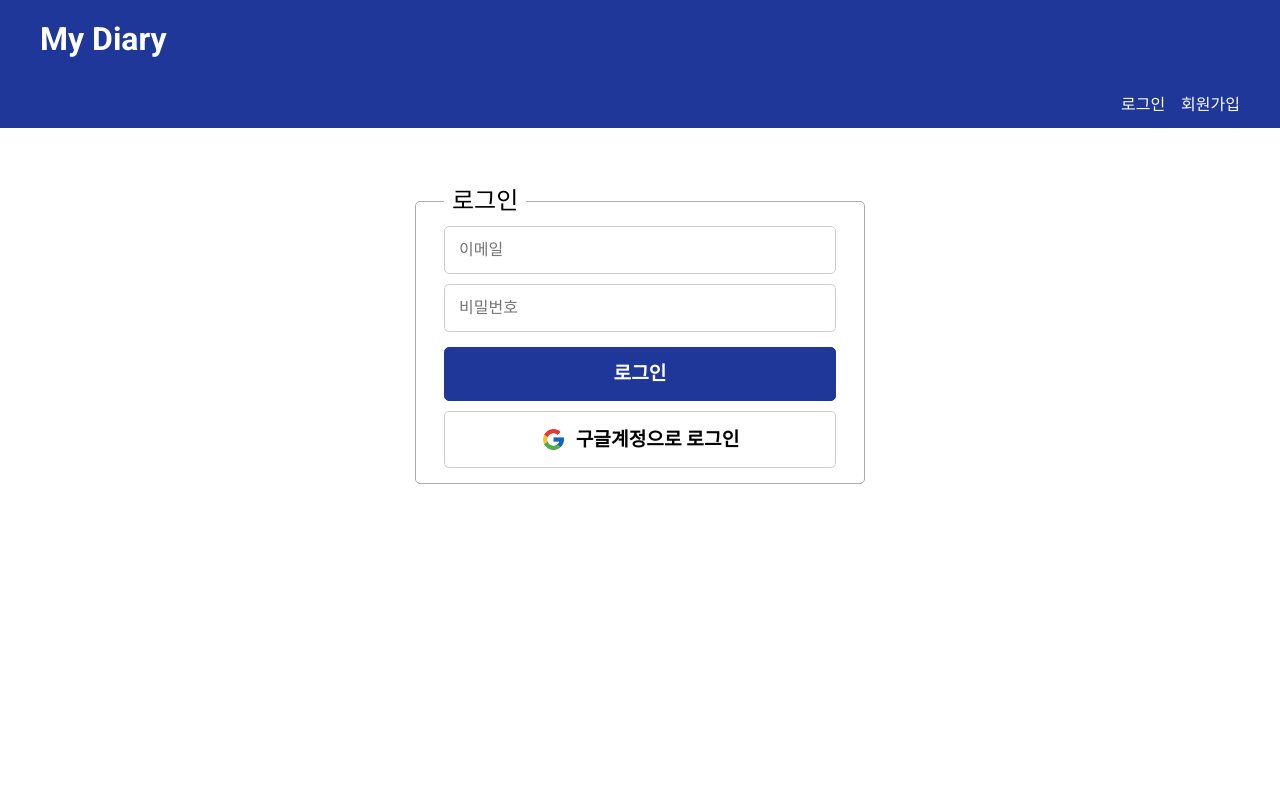
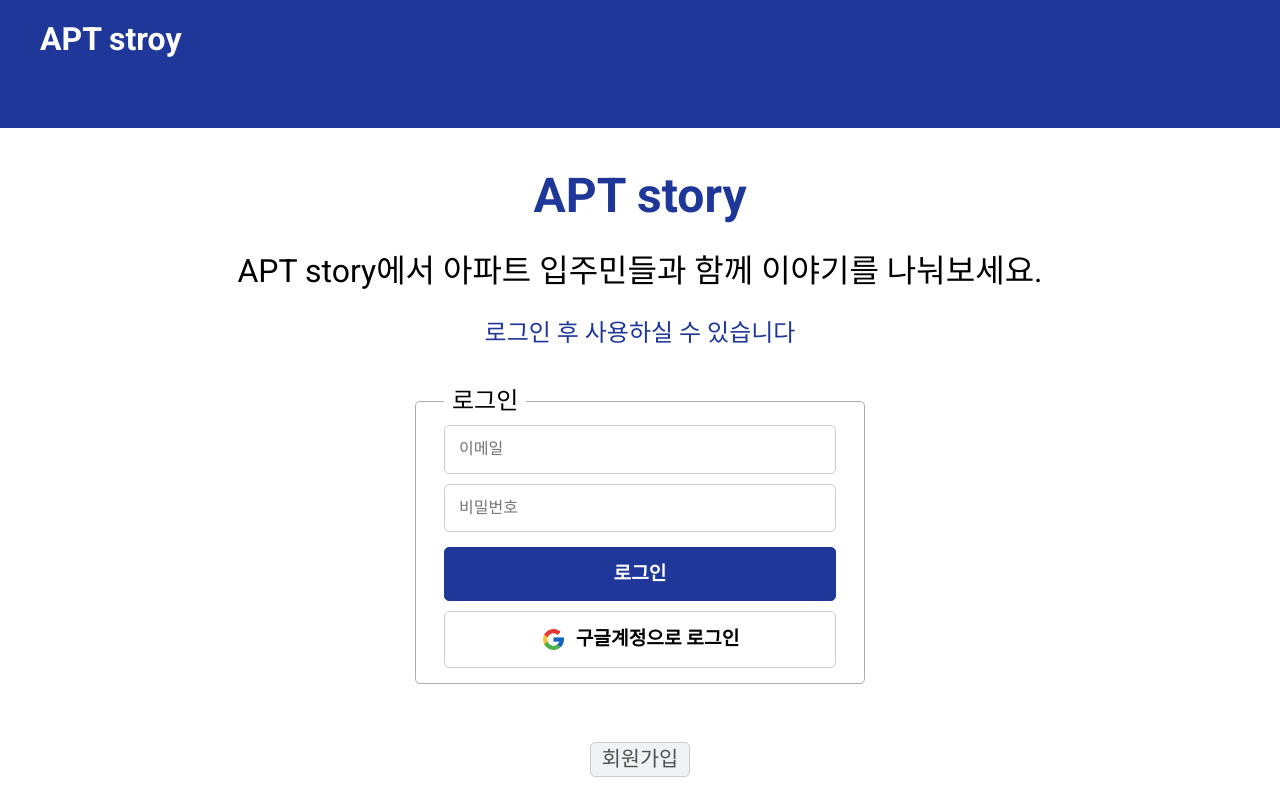
Before and after one commit to dong53358/APT-story, a React (Create React App) app: page /login in a window 1280 px wide. Built offline with nearby package versions, Linux system fonts and the light colour scheme; no server answers.

Commit message:
docs: my dairy에서 APT story 로 프로젝트 변경

```diff
--- a/public/index.html
+++ b/public/index.html
@@ -24,7 +24,7 @@
       work correctly both with client-side routing and a non-root public URL.
       Learn how to configure a non-root public URL by running `npm run build`.
     -->
-    <title>My diary</title>
+    <title>APT story</title>
   </head>
   <body>
     <noscript>You need to enable JavaScript to run this app.</noscript>
--- a/src/components/Nav.js
+++ b/src/components/Nav.js
@@ -12,19 +12,9 @@ export default function Nav() {
     <>
       <nav className={styles.nav}>
         <h1 className={styles.title}>
-          <Link to="/">My Diary</Link>
+          <Link to="/">APT stroy</Link>
         </h1>
         <ul className={styles.list_nav}>
-          {!user && (
-            <>
-              <li>
-                <Link to="/login">로그인</Link>
-              </li>
-              <li>
-                <Link to="/signup">회원가입</Link>
-              </li>
-            </>
-          )}
           {user && (
             <li>
               <strong className={styles.userName}>
--- a/src/pages/login/Login.js
+++ b/src/pages/login/Login.js
@@ -3,6 +3,7 @@ import { useLogin } from "../../hooks/useLogin";
 import { passwordValidation } from "../../utils/validations";
 import google from "../../assets/images/googleLogo.png";
 import styles from "./Login.module.css";
+import { Link } from "react-router-dom";
 
 export default function Login() {
   const [email, setEmail] = useState("");
@@ -34,6 +35,12 @@ export default function Login() {
   };
 
   return (
+    <>
+      <div className={styles.login_head}>
+        <span>APT story</span>
+        <span>APT story에서 아파트 입주민들과 함께 이야기를 나눠보세요.</span>
+        <span>로그인 후 사용하실 수 있습니다</span>
+      </div>
       <form className={styles.login_form} onSubmit={handleSubmit}>
         <fieldset>
           <legend>로그인</legend>
@@ -81,5 +88,9 @@ export default function Login() {
           {error && <div className={styles.login_form_error}>{error}</div>}
         </fieldset>
       </form>
+      <div className={styles.link_signup}>
+        <Link to="/signup">회원가입</Link>
+      </div>
+    </>
   );
 }
--- a/src/pages/login/Login.module.css
+++ b/src/pages/login/Login.module.css
@@ -1,7 +1,32 @@
+.login_head {
+  display: flex;
+  flex-direction: column;
+  align-items: center;
+  margin: 40px auto;
+}
+
+.login_head span:first-child {
+  font-size: 3em;
+  font-weight: bold;
+  color: rgb(30, 55, 153);
+  margin-bottom: 30px;
+}
+
+.login_head span:nth-child(2) {
+  font-size: 2em;
+  margin-bottom: 30px;
+  padding: 0px 25px;
+}
+
+.login_head span:nth-child(3) {
+  font-size: 1.5em;
+  color: rgb(30, 55, 153);
+}
+
 .login_form {
   width: 454px;
   height: 354px;
-  margin: 60px auto;
+  margin: 0px auto;
 }
 
 @media (max-width: 600px) {
@@ -85,3 +110,21 @@
   color: red;
   font-size: 1em;
 }
+
+.link_signup {
+  display: flex;
+  justify-content: center;
+  align-items: center;
+  margin: 0 auto;
+  background-color: #f0f2f5;
+  border: 1px solid #ccc;
+  border-radius: 5px;
+  padding: 5px;
+  width: 100px;
+}
+
+.link_signup a {
+  text-decoration: none;
+  color: #515151;
+  font-size: 1.3em;
+}
--- a/src/pages/signup/Signup.js
+++ b/src/pages/signup/Signup.js
@@ -1,6 +1,7 @@
 import styles from "./Signup.module.css";
 import { useState } from "react";
 import { useSignup } from "../../hooks/useSignup";
+import { Link } from "react-router-dom";
 
 export default function Signup() {
   const [email, setEmail] = useState("");
@@ -24,6 +25,11 @@ export default function Signup() {
   };
 
   return (
+    <>
+      <div className={styles.signup_head}>
+        <span>APT story</span>
+        <span>APT story에서 아파트 입주민들과 함께 이야기를 나눠보세요.</span>
+      </div>
       <form className={styles.signup_form} onSubmit={handleSubmit}>
         <fieldset>
           <legend>회원가입</legend>
@@ -60,5 +66,9 @@ export default function Signup() {
           {error && <div className={styles.signup_form_error}>{error}</div>}
         </fieldset>
       </form>
+      <div className={styles.link_login}>
+        <Link to="/login">로그인</Link>
+      </div>
+    </>
   );
 }
--- a/src/pages/signup/Signup.module.css
+++ b/src/pages/signup/Signup.module.css
@@ -1,7 +1,28 @@
+.signup_head {
+  display: flex;
+  flex-direction: column;
+  align-items: center;
+  margin: 40px auto;
+}
+
+.signup_head span:first-child {
+  font-size: 3em;
+  font-weight: bold;
+  color: rgb(30, 55, 153);
+  margin-bottom: 30px;
+}
+
+.signup_head span:nth-child(2) {
+  font-size: 2em;
+  margin-bottom: 30px;
+  padding: 0px 25px;
+}
+
 .signup_form {
   width: 454px;
   height: 354px;
-  margin: 60px auto;
+  margin: 0px auto;
+  margin-top: 67px;
 }
 
 @media (max-width: 600px) {
@@ -69,3 +90,21 @@
   color: red;
   font-size: 1em;
 }
+
+.link_login {
+  display: flex;
+  justify-content: center;
+  align-items: center;
+  margin: 0 auto;
+  background-color: #f0f2f5;
+  border: 1px solid #ccc;
+  border-radius: 5px;
+  padding: 5px;
+  width: 100px;
+}
+
+.link_login a {
+  text-decoration: none;
+  color: #515151;
+  font-size: 1.3em;
+}
```
Lines whose indentation alone changed are shown as unchanged.
